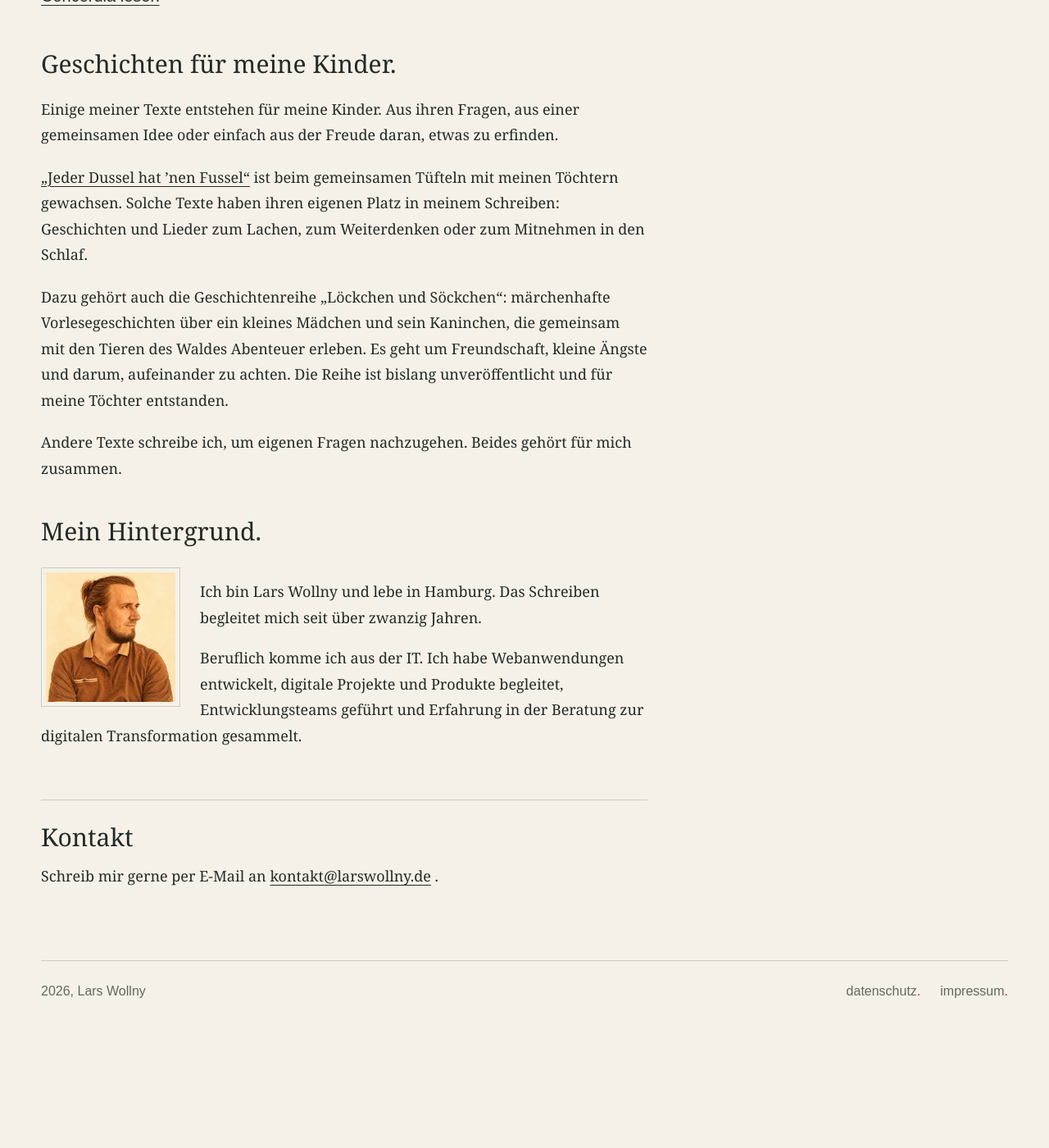
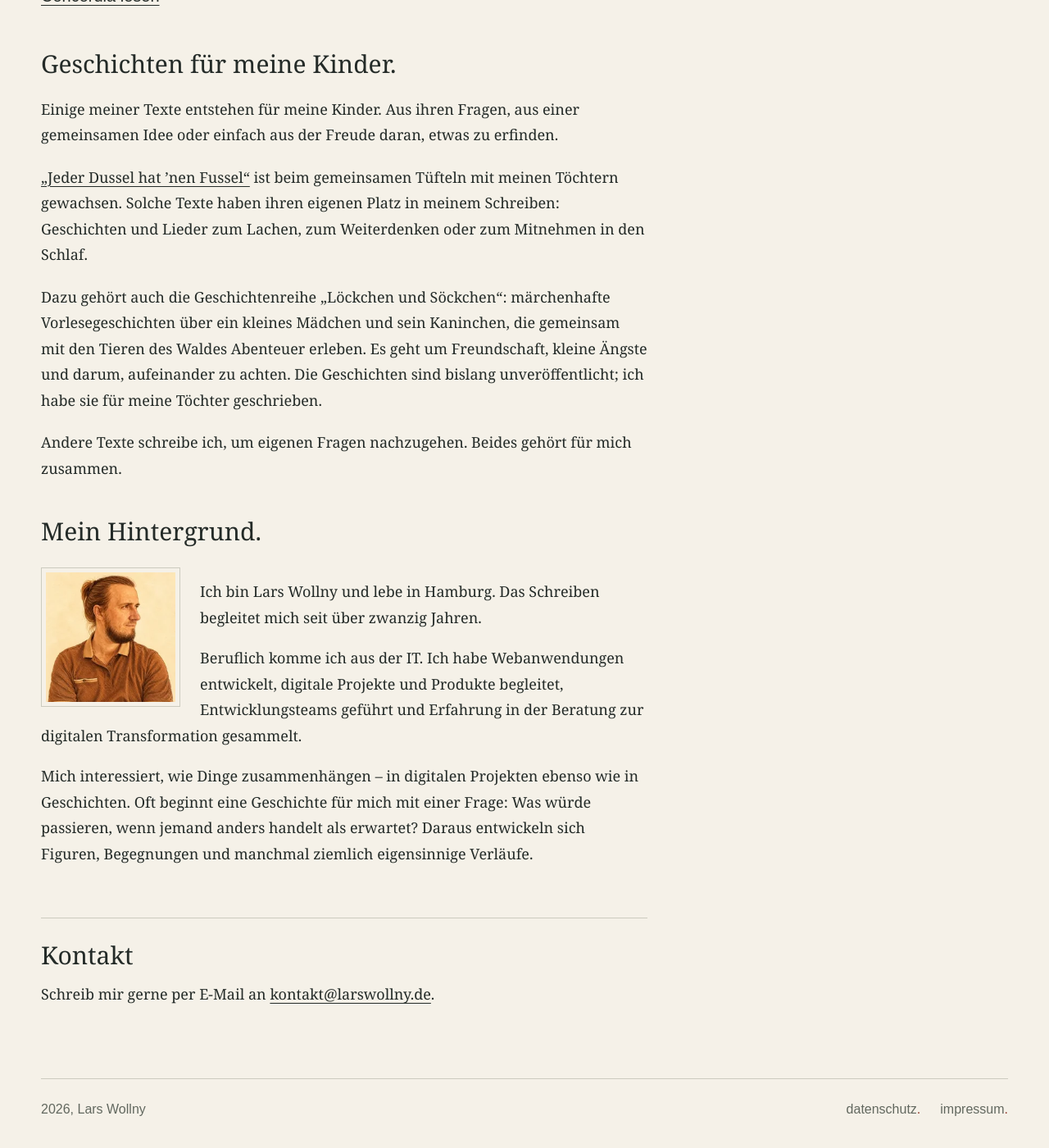
Before and after one commit to LarsLWO/website, a Jekyll site: the page built from ueber-mich.html, in a window 1280 px wide and 1400 px high, scrolled down 1269 px. Shown: the whole window at 82% size. Built offline with Jekyll 4.4.1, drawn with Linux system fonts in a browser that asks for light colours; before the commit the page ends 2525 px from its top, so only the background shows below that.

Commit message:
Polish website copy and expand author background

```diff
--- a/ueber-mich.html
+++ b/ueber-mich.html
@@ -33,16 +33,17 @@ description: "Ich bin Lars Wollny. Ich schreibe über familiäre Spannungen, Ste
       <h2 id="kinder">Geschichten für meine Kinder.</h2>
       <p>Einige meiner Texte entstehen für meine Kinder. Aus ihren Fragen, aus einer gemeinsamen Idee oder einfach aus der Freude daran, etwas zu erfinden.</p>
       <p><a href="{{ '/texts/songs/jeder-dussel-hat-nen-fussel/' | relative_url }}">„Jeder Dussel hat ’nen Fussel“</a> ist beim gemeinsamen Tüfteln mit meinen Töchtern gewachsen. Solche Texte haben ihren eigenen Platz in meinem Schreiben: Geschichten und Lieder zum Lachen, zum Weiterdenken oder zum Mitnehmen in den Schlaf.</p>
-      <p>Dazu gehört auch die Geschichtenreihe „Löckchen und Söckchen“: märchenhafte Vorlesegeschichten über ein kleines Mädchen und sein Kaninchen, die gemeinsam mit den Tieren des Waldes Abenteuer erleben. Es geht um Freundschaft, kleine Ängste und darum, aufeinander zu achten. Die Reihe ist bislang unveröffentlicht und für meine Töchter entstanden.</p>
+      <p>Dazu gehört auch die Geschichtenreihe „Löckchen und Söckchen“: märchenhafte Vorlesegeschichten über ein kleines Mädchen und sein Kaninchen, die gemeinsam mit den Tieren des Waldes Abenteuer erleben. Es geht um Freundschaft, kleine Ängste und darum, aufeinander zu achten. Die Geschichten sind bislang unveröffentlicht; ich habe sie für meine Töchter geschrieben.</p>
       <p>Andere Texte schreibe ich, um eigenen Fragen nachzugehen. Beides gehört für mich zusammen.</p>
     </section>
 
     <section class="about-section" aria-labelledby="hintergrund">
       <h2 id="hintergrund">Mein Hintergrund.</h2>
       <div class="background-copy">
-        <figure class="author-portrait"><picture><source type="image/webp" srcset="{{ '/assets/images/optimized/lars-wollny-240.webp' | relative_url }} 240w, {{ '/assets/images/optimized/lars-wollny-480.webp' | relative_url }} 480w" sizes="(max-width: 700px) 120px, 170px"><img src="{{ '/assets/images/lars-wollny-portrait-sepia-web-mirrored.jpeg' | relative_url }}" alt="Sepiazeichnung von Lars Wollny im braunen Poloshirt mit verschränkten Armen" width="480" height="640" loading="lazy" decoding="async"></picture></figure>
+        <figure class="author-portrait"><picture><source type="image/webp" srcset="{{ '/assets/images/optimized/lars-wollny-240.webp' | relative_url }} 240w, {{ '/assets/images/optimized/lars-wollny-480.webp' | relative_url }} 480w" sizes="(max-width: 700px) 120px, 170px"><img src="{{ '/assets/images/lars-wollny-portrait-sepia-web-mirrored.jpeg' | relative_url }}" alt="Sepiazeichnung von Lars Wollny im braunen Poloshirt" width="480" height="640" loading="lazy" decoding="async"></picture></figure>
         <p>Ich bin Lars Wollny und lebe in Hamburg. Das Schreiben begleitet mich seit über zwanzig Jahren.</p>
         <p>Beruflich komme ich aus der IT. Ich habe Webanwendungen entwickelt, digitale Projekte und Produkte begleitet, Entwicklungsteams geführt und Erfahrung in der Beratung zur digitalen Transformation gesammelt.</p>
+        <p>Mich interessiert, wie Dinge zusammenhängen – in digitalen Projekten ebenso wie in Geschichten. Oft beginnt eine Geschichte für mich mit einer Frage: Was würde passieren, wenn jemand anders handelt als erwartet? Daraus entwickeln sich Figuren, Begegnungen und manchmal ziemlich eigensinnige Verläufe.</p>
       </div>
     </section>
 
```
Also changed, not shown: _includes/contact-email.html (line endings or trailing spaces).
